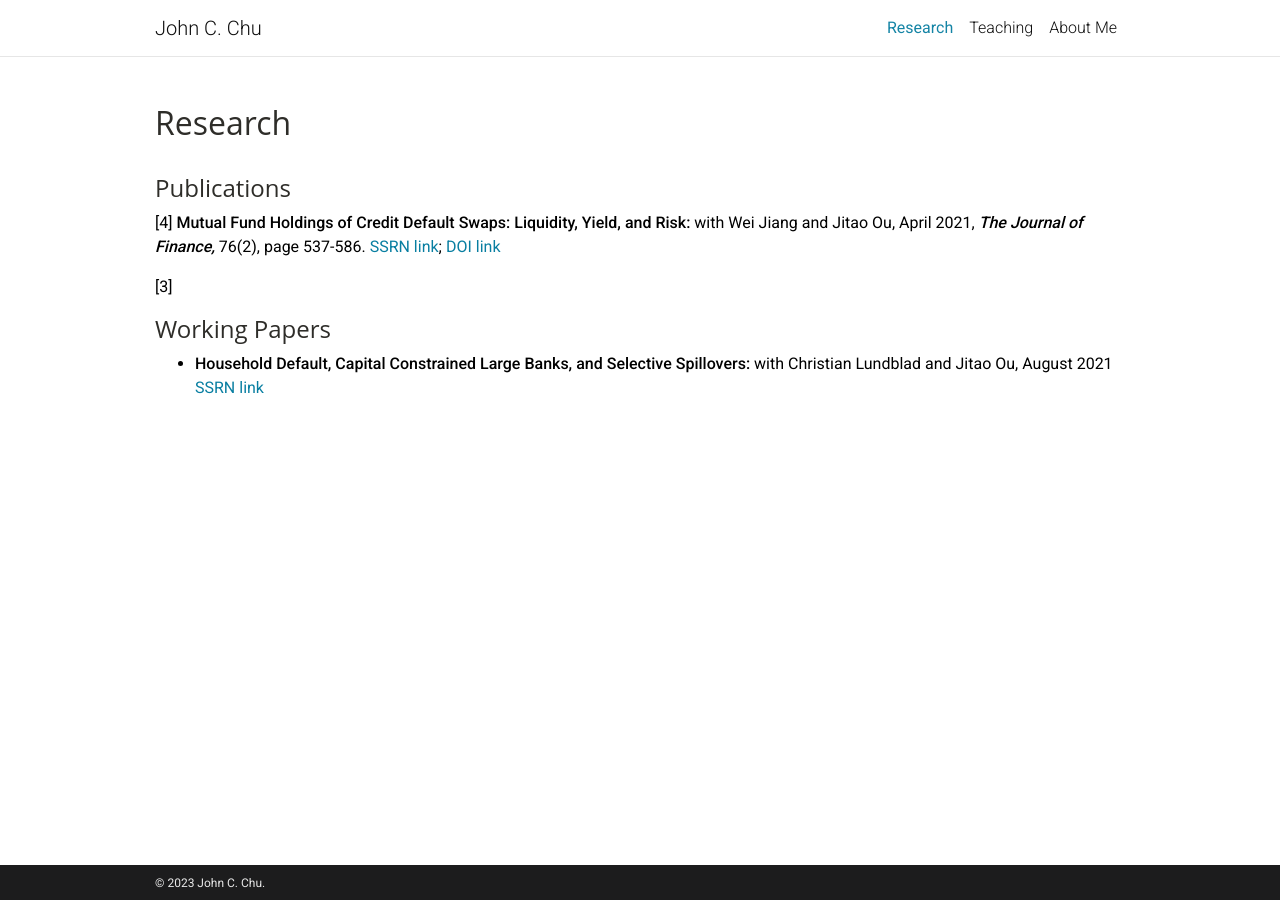
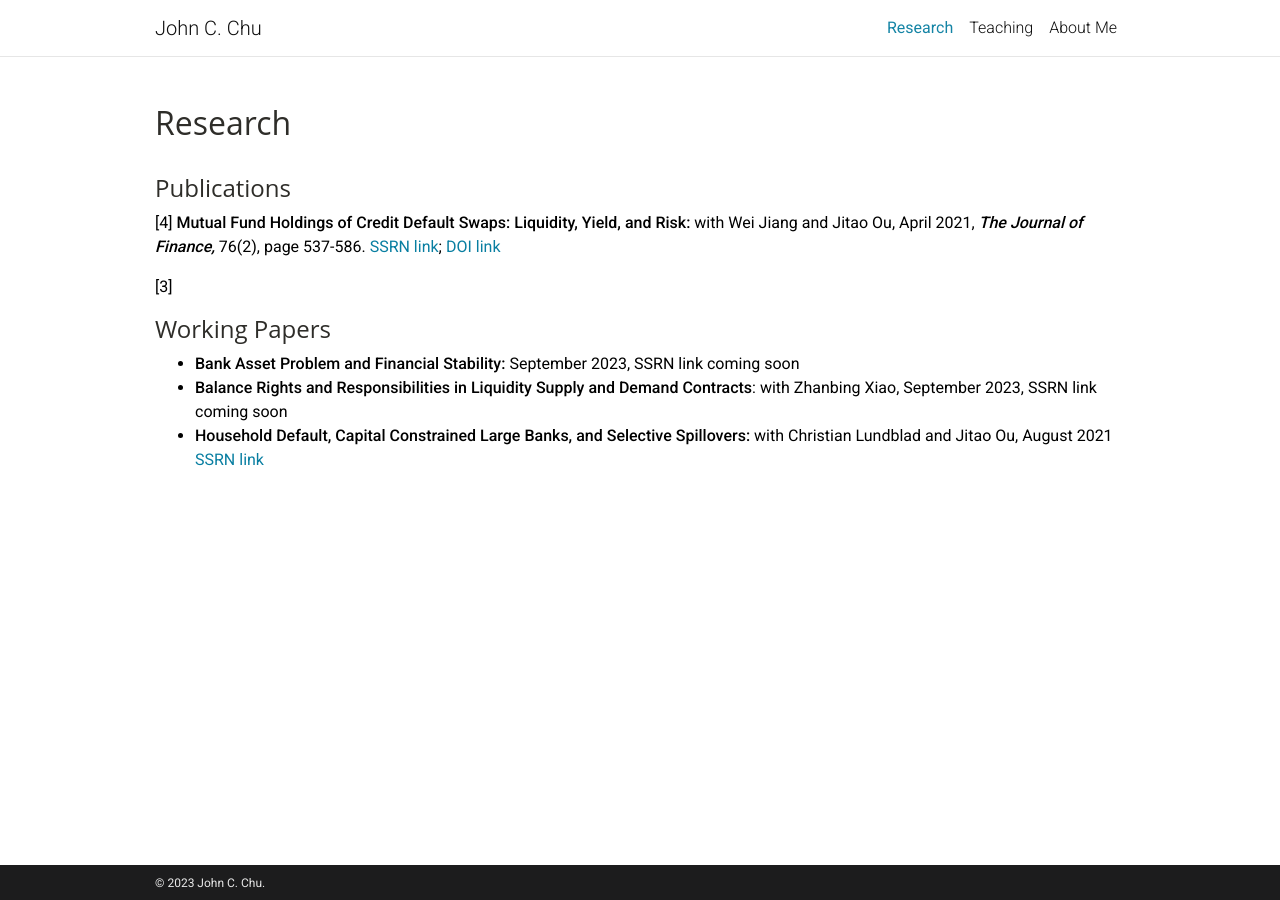
Before and after one commit to johnchu2022/website, a Jekyll site: the page built from _pages/research.md, in a window 1280 px wide. Built offline with Jekyll 4.4.1, drawn with Linux system fonts in a browser that asks for light colours; a style sheet for code colours, icons or effects is not loaded.

Commit message:
Update Pages “research”

```diff
--- a/_pages/research.md
+++ b/_pages/research.md
@@ -13,6 +13,8 @@ nav: true
 
 #### Working Papers
 
+* **Bank Asset Problem and Financial Stability:** September 2023, SSRN link coming soon
+* **B﻿alance Rights and Responsibilities in Liquidity Supply and Demand Contracts**: with Zhanbing Xiao, September 2023, SSRN link coming soon
 * **Household Default, Capital Constrained Large Banks, and Selective Spillovers:** with Christian Lundblad and Jitao Ou, August 2021 [SSRN link](https://papers.ssrn.com/sol3/papers.cfm?abstract_id=3952556)
 
 <br/>
```
